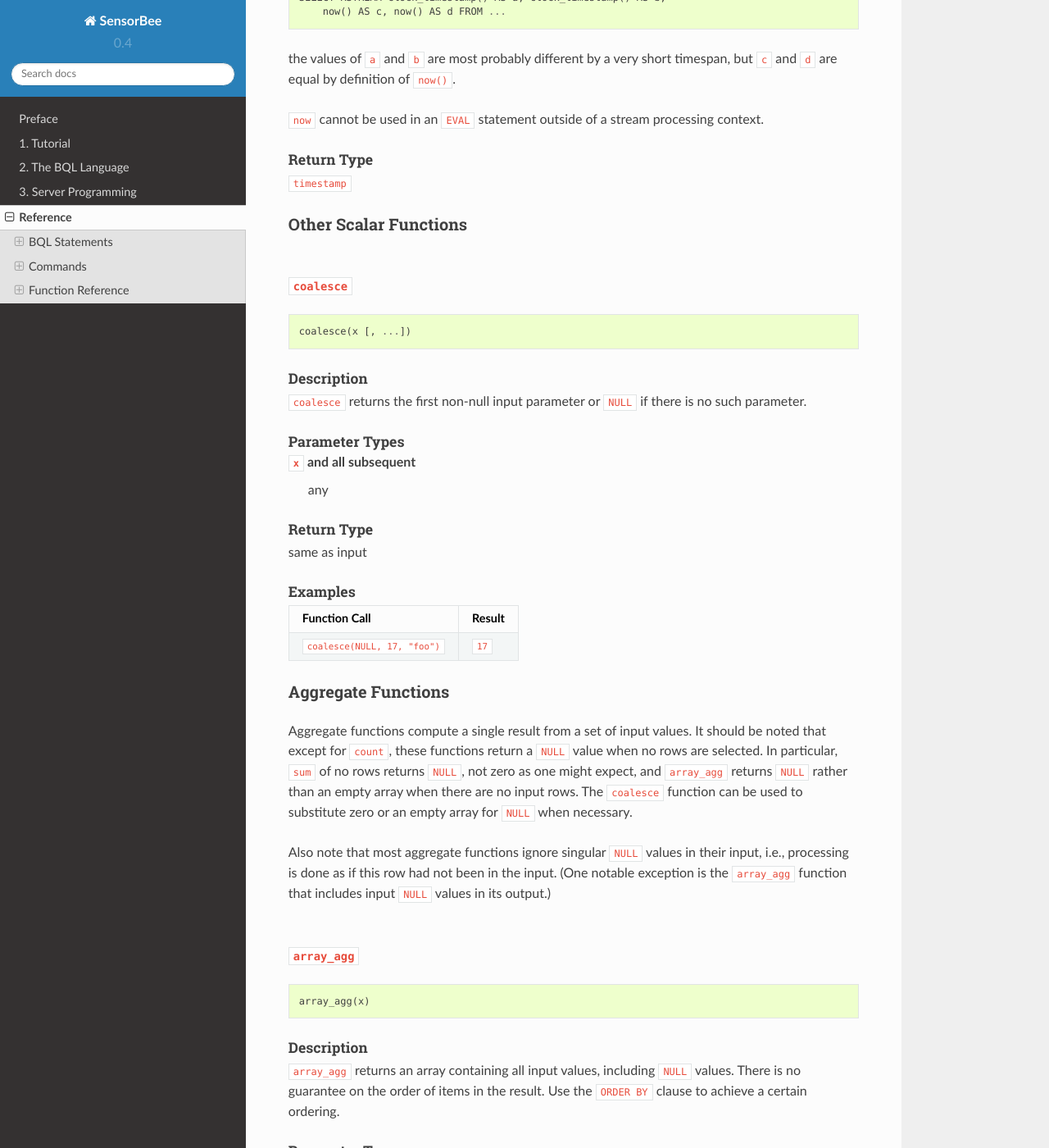
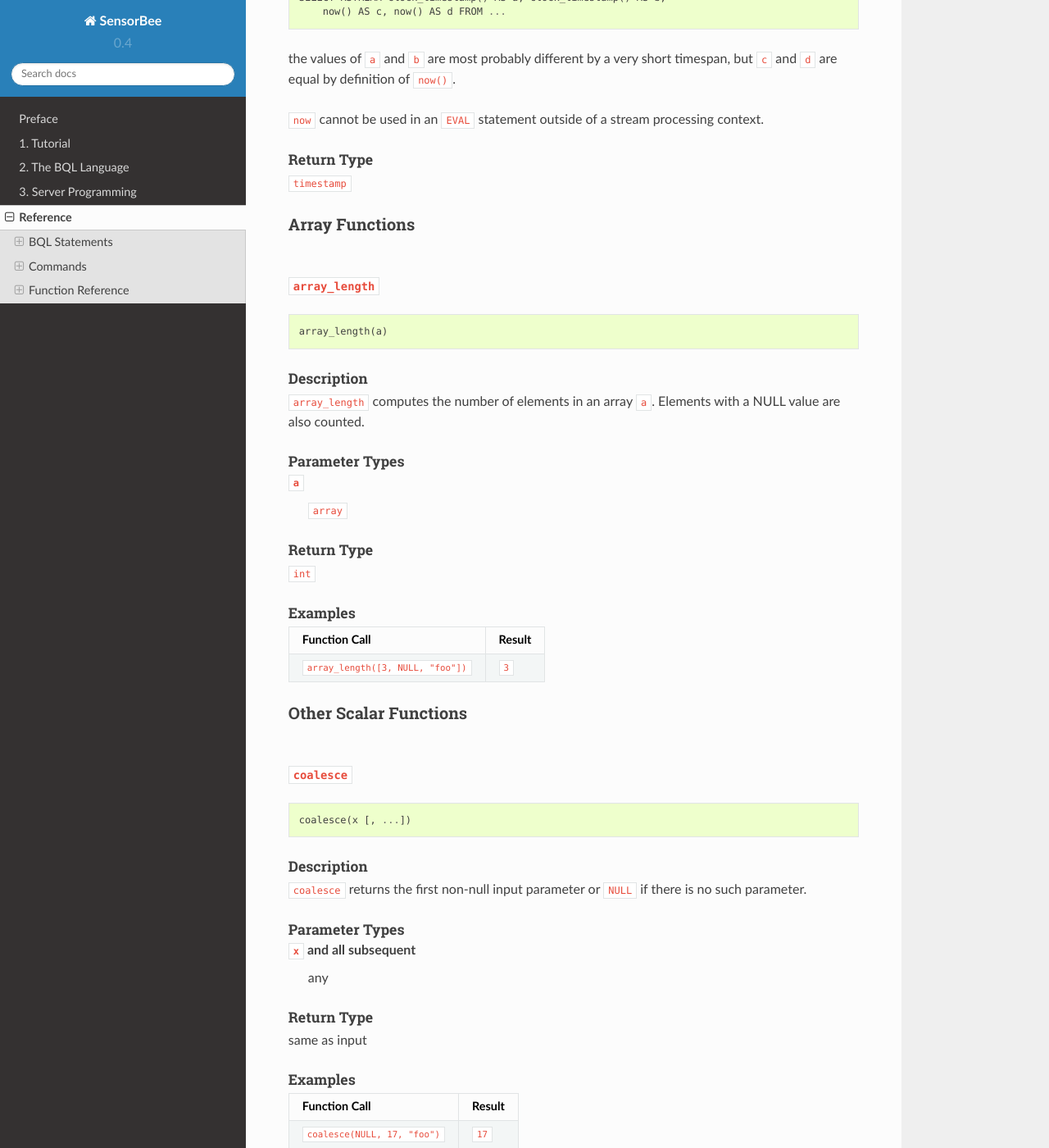
Before and after one commit to sensorbee/docs, a Sphinx documentation site: the page built from source/ref.rst, in a window 1280 px wide and 1400 px high, scrolled down 57423 px. Shown: the whole window at 82% size. Built offline with Sphinx 7.4.7 and the Read the Docs theme 2.0.0, drawn with Linux system fonts in a browser that asks for light colours.

Commit message:
add documentation for array_length

```diff
--- a/source/ref/functions.rst
+++ b/source/ref/functions.rst
@@ -1694,6 +1694,48 @@ Return Type
 
 
 
+Array Functions
+===============
+
+
+.. _ref_func_array_length:
+
+``array_length``
+----------------
+
+::
+
+    array_length(a)
+
+Description
+^^^^^^^^^^^
+
+``array_length`` computes the number of elements in an array ``a``.
+Elements with a NULL value are also counted.
+
+
+Parameter Types
+^^^^^^^^^^^^^^^
+
+``a``
+    ``array``
+
+Return Type
+^^^^^^^^^^^
+
+``int``
+
+Examples
+^^^^^^^^
+
++------------------------------------+----------+
+| Function Call                      | Result   |
++====================================+==========+
+| ``array_length([3, NULL, "foo"])`` | ``3``    |
++------------------------------------+----------+
+
+
+
 
 Other Scalar Functions
 ======================
```
Also changed, not shown: source/bql/functions.rst (+10 -0 lines).
